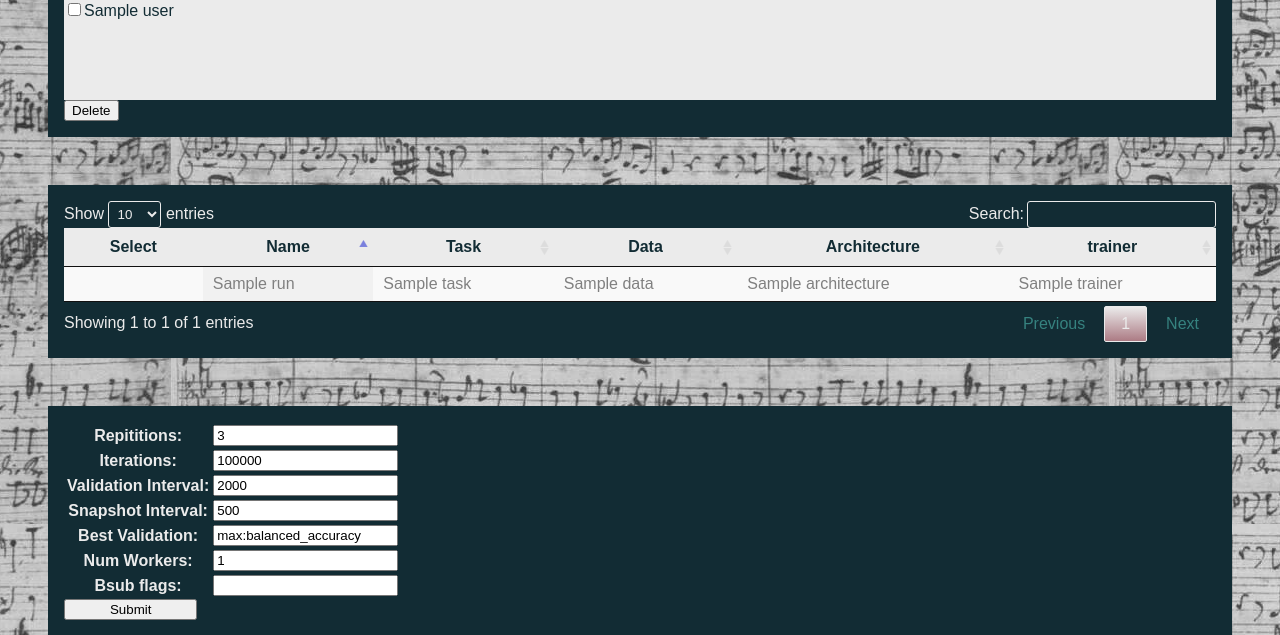
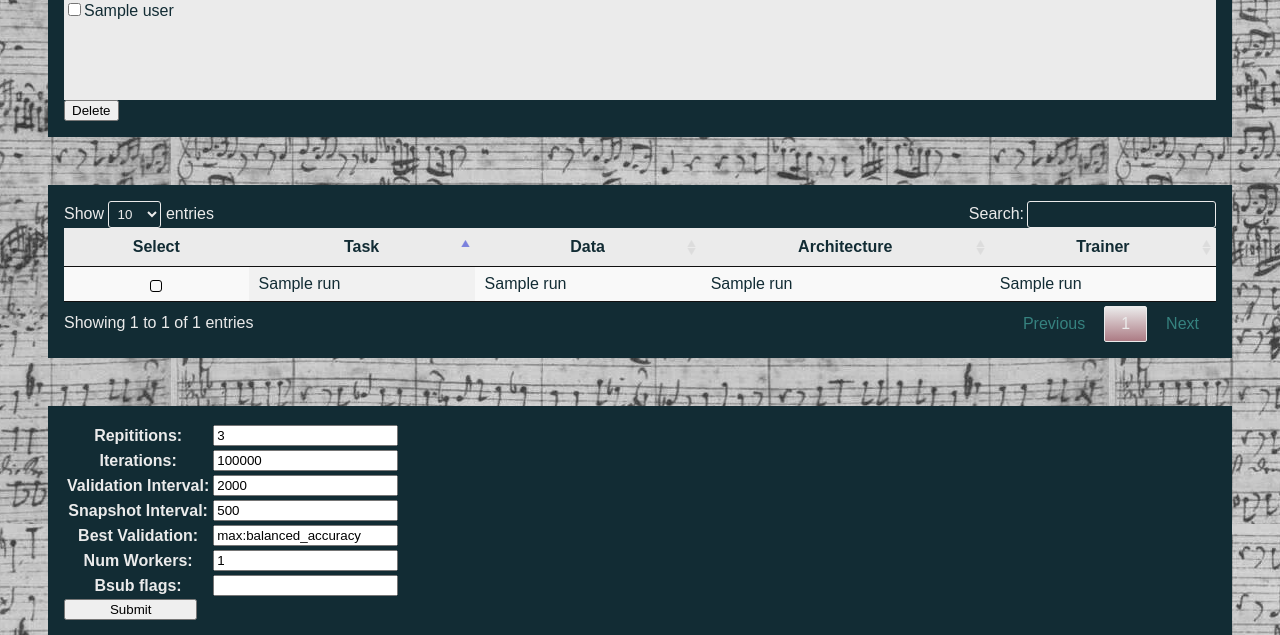
Before and after one commit to davidackerman/dacapo-dashboard, a Flask app: template dashboard/templates/dacapo/new_run.html in a window 1280 px wide. Shown: the part 934-1569 px from the top of the page. Run offline with Flask 2, Linux system fonts and the light colour scheme; the template is opened without the code that fills it: most values are stand-ins (such as "Sample title", 1, 10 or a date in 2020); lists and menus that the app fills with data are empty; parts of the project's set-up code (start-up, migrations or seed data) failed here and were passed over; some libraries are stand-ins or nearby versions.

Commit message:
Update run configurations, table and formatting

```diff
--- a/dashboard/templates/dacapo/common.html
+++ b/dashboard/templates/dacapo/common.html
@@ -11,7 +11,6 @@
         <div class="scroll_checklist">
             {% for task in tasks %}
             <input type="checkbox" id="{{task}}" /><span title="{{task}}" onclick="copyJsonData(this.title)"> {{task}} </span><br />
-            <br />
             {% endfor %}
         </div>
 
--- a/dashboard/templates/dacapo/new_run.html
+++ b/dashboard/templates/dacapo/new_run.html
@@ -40,34 +40,20 @@
         <thead>
             <tr>
                 <th>Select</th>
-                <th>Name</th>
-                <th>Run ID</th>
-                <th>Run Settings</th>
                 <th>Task</th>
-                <th>Task ID</th>
                 <th>Data</th>
-                <th>Data ID</th>
                 <th>Architecture</th>
-                <th>Architecture ID</th>
-                <th>trainer</th>
-                <th>trainer ID</th>
+                <th>Trainer</th>
             </tr>
         </thead>
         <tbody>
             {% for run in runs %}
             <tr>
                 <td></td>
-                <td>{{run.name}}</td>
-                <td>{{run.id}}</td>
-                <td>{{run}}</td>
-                <td>{{run.task}}</td>
-                <td>{{run.task_id}}</td>
-                <td>{{run.data}}</td>
-                <td>{{run.data_id}}</td>
-                <td>{{run.architecture}}</td>
-                <td>{{run.architecture_id}}</td>
-                <td>{{run.trainer}}</td>
-                <td>{{run.trainer_id}}</td>
+                <td>{{run.task_config_name}}</td>
+                <td>{{run.dataset_config_name}}</td>
+                <td>{{run.architecture_config_name}}</td>
+                <td>{{run.trainer_config_name}}</td>
             </tr>
             {% endfor %}
         </tbody>
@@ -115,42 +101,11 @@
 <script src="{{ url_for('static', filename='table.js') }}"></script>
 <script>
     let checklists = document.getElementById("common-checklists").querySelectorAll(".checklist");
-    let table = $("#new-runs-table").DataTable({
-        "createdRow": function (row, data, dataIndex) {
-            if (data[2] != "") {
-                $(row).addClass('existing_job');
-                $('td', row).removeClass('select-checkbox');
-            }
-            $.each($('td', row), function (colIndex) {
-                if(colIndex!=0){
-                    $(this).attr('title', data[3]);
-                    $(this).attr("onclick","copyJsonData(this.title)")
-                }
-            });
-        },
+                        let table = $("#new-runs-table").DataTable({
         columnDefs: [{
             orderable: false,
             className: 'select-checkbox',
             targets: 0
-        }, {
-            "targets": [2],
-            "visible": false
-        },
-        {
-            "targets": [3],
-            "visible": false
-        }, {
-            "targets": [5],
-            "visible": false
-        }, {
-            "targets": [7],
-            "visible": false
-        }, {
-            "targets": [9],
-            "visible": false
-        }, {
-            "targets": [11],
-            "visible": false
         }],
         select: {
             style: 'os',
@@ -193,18 +148,7 @@
                 fetch("{{ url_for('dacapo.create_new_run') }}", { method: "POST", headers: { "Content-Type": 'application/json', "Accept": "application/json" }, body: JSON.stringify(array_data) }).then(response => response.json()).then(ids => {
                     let rows = [];
                     ids.forEach((run) => {
-                        rows.push([
-                            "", "", "", JSON.stringify(run, null, 2), run.task.name, run.task.id, run.dataset.name, run.dataset.id, run.architecture.name, run.architecture.id, run.trainer.name, run.trainer.id, true]);
-                    })
-                    table.rows.add(rows).draw();
-                });
-
-                // Show existing runs, because otherwise it will be unclear to user why checking things doesn't do anything
-                fetch("{{ url_for('dacapo.get_runs') }}", { method: "POST", headers: { "Content-Type": 'application/json', "Accept": "application/json" }, body: JSON.stringify(array_data) }).then(response => response.json()).then(ids => {
-                    let rows = [];
-                    ids.forEach((run) => {
-                        rows.push([
-                            "", "", run.id, JSON.stringify(run, null, 2), run.task.name, run.task.id, run.dataset.name, run.dataset.id, run.architecture.name, run.architecture.id, run.trainer.name, run.trainer.id, false]);
+                        rows.push(["", run.task_config_name, run.dataset_config_name, run.architecture_config_name, run.trainer_config_name]);
                     })
                     table.rows.add(rows).draw();
                 });
@@ -231,7 +175,7 @@
         let row_data = [];
         rows.forEach((row) => {
             row_data.push({
-                "name": row[1], "task": [row[5], row[4]], "dataset": [row[7], row[6]], "architecture": [row[9], row[8]], "trainer": [row[11], row[10]]
+                "task_config_name": row[1], "dataset_config_name": row[2], "architecture_config_name": row[3], "trainer_config_name": row[4]
             });
         });
         return row_data
```
Also changed, not shown: dashboard/dacapo/monitor.py (+29 -17 lines), dashboard/dacapo/new_runs.py (+8 -7 lines).
